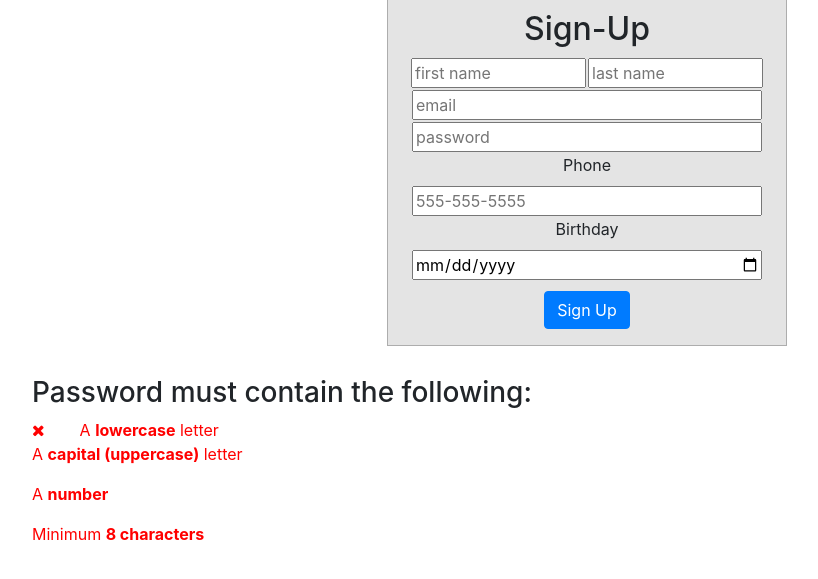
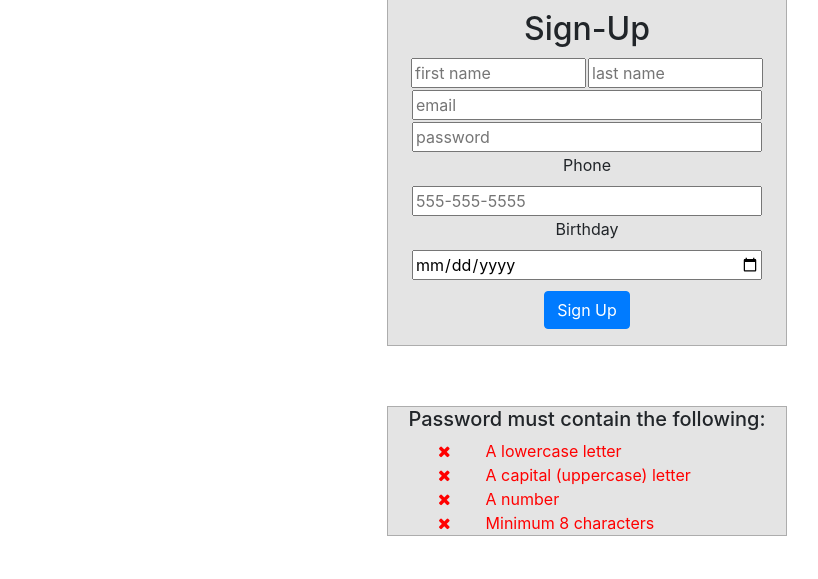
Before and after one commit to Nelson00011/NauticalTours, a Flask app: page /sign_up in a window 1280 px wide. Shown: the part 87-666 px from the top of the page, without its empty margins (53-871 px from the left). Run offline with Flask 2, Linux system fonts and the light colour scheme; some libraries are stand-ins or nearby versions.

Commit message:
updated passcode js TODO features

```diff
--- a/static/style/stylesheet.css
+++ b/static/style/stylesheet.css
@@ -49,7 +49,7 @@ html, body {
   display: none;
   }
 
-.class {
+.class, .para {
   display: inline;
 }
 
@@ -68,7 +68,7 @@ html, body {
   min-height: 80px;
 }
 
-#fields{
+#fields, .fields{
   border: 1px solid rgba(120, 120, 120, 0.5);
   width: 400px;
   margin: 30px auto 30px;
@@ -185,10 +185,10 @@ html, body {
 
 .invalid:before {
   position: relative;
-  /* left: -35px; */
-  /* content: "&#10006;"; */
+  /* left: -35px;
+  content: "&#10006;"; */
 }
 
-#icons{
-  margin: 0 35px 0 0;
+.icons{
+  margin: 0 35px 0 50px;
 }
--- a/templates/sign_up.html
+++ b/templates/sign_up.html
@@ -5,6 +5,7 @@
 <div class="container">
 
 <!--Create New Account-->
+<div class="row">
 <fieldset class="cols spacing" id="fields">
     <div class="row loginPage">
   <h2 id="accountHeader">Sign-Up</h2>
@@ -39,16 +40,24 @@
     </p>
     </form>
 </fieldset>
+</div>
 
 <!-- TODO: place password restrictions here -->
-<div id="message">
-    <h3>Password must contain the following:</h3>
-    <div  id="letter" class="invalid"><span class="fa fa-remove icons" id="icons"></span><p style="display: inline">A <b>lowercase</b> letter</p></div>
-    <p id="capital" class="invalid">A <b>capital (uppercase)</b> letter</p>
-    <p id="number" class="invalid">A <b>number</b></p>
-    <p id="length" class="invalid">Minimum <b>8 characters</b></p>
+<div class="row center">
+<div id="message" class="fields">
+    <h5 class="text-center">Password must contain the following:</h5>
+
+    <div id="letter" class="invalid"><span class="fa fa-remove icons"></span><p class="para">A lowercase letter</p></div>
+    <div id="capital" class="invalid"><span class="fa fa-remove icons"></span><p class="para">A capital (uppercase) letter</p></div>
+    <div id="number" class="invalid"><span class="fa fa-remove icons"></span><p class="para">A number</p></div>
+    <div id="length" class="invalid"><span class="fa fa-remove icons"></span><p class="para">Minimum 8 characters</p></div>
   </div>
+</div>
 
 </div>
 
+
+<!-- script -->
+<script src="/static/scripts/signUp.js"></script>
+
 {% endblock %}
```
Also changed, not shown: static/scripts/signUp.js (added, +77 -0 lines).
